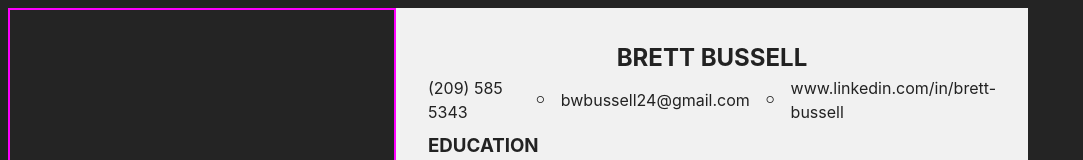
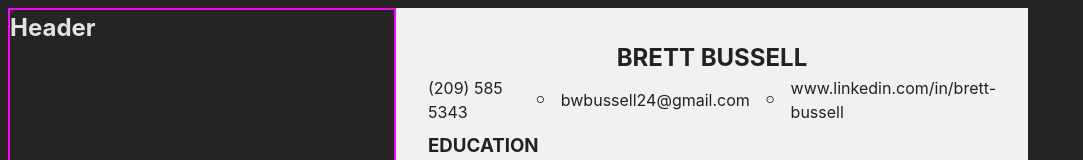
Before and after one commit to sourdoughbredd/resume-builder, a React (Vite) app: page / in a window 1280 px wide. Shown: the top 160 px of the page, without its empty margins (0-1083 px from the left). Built offline with nearby package versions, Linux system fonts and the light colour scheme.

Commit message:
Add a Header form section to the resume form

```diff
--- a/src/components/form/ResumeForm.jsx
+++ b/src/components/form/ResumeForm.jsx
@@ -1,5 +1,10 @@
 import "../../styles/form/ResumeForm.css";
+import FormSection from "./FormSection";
 
 export default function ResumeForm() {
-  return <div className="resume-form"></div>;
+  return (
+    <div className="resume-form">
+      <FormSection name="Header"></FormSection>
+    </div>
+  );
 }
```
